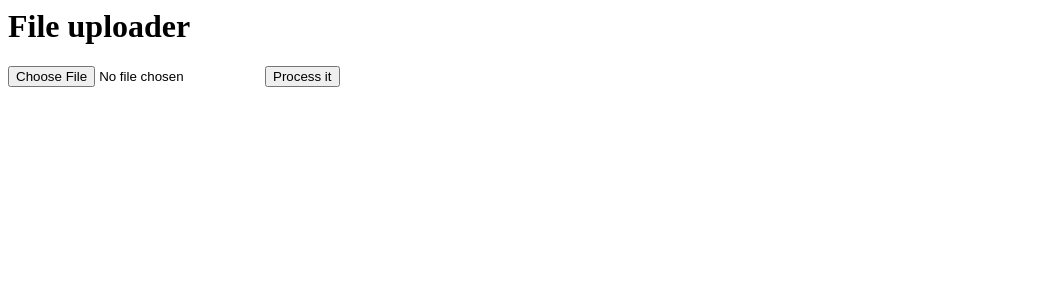
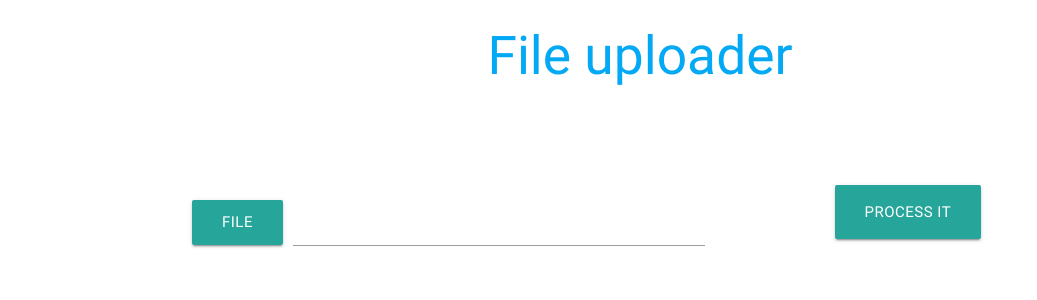
Before and after one commit to aadeshere1/bijulimapan, a Flask app: page /upload in a window 1280 px wide. Shown: the top 300 px of the page, without its empty margins (0-1037 px from the left). Run offline with Flask 2, Linux system fonts and the light colour scheme; some libraries are stand-ins or nearby versions.

Commit message:
Add files via upload

```diff
--- a/templates/upload.html
+++ b/templates/upload.html
@@ -1,12 +1,35 @@
 <html>
   <head>
+    <link rel="stylesheet" href="https://cdnjs.cloudflare.com/ajax/libs/materialize/0.100.2/css/materialize.min.css">
     <title>Upload your files</title>
   </head>
   <body>
-    <h1>File uploader</h1>
-    <form id="upload-form" action="{{url_for('upload')}}" method="POST" enctype="multipart/form-data">
-      <input type="file" name="file" accept="image/*" >
-      <input type="submit" value="Process it">
+    <h2 style="text-align: center" class="light-blue-text">File uploader</h2>
+    <div class="container" style="margin-top: 100px; text-align: center">
+
+            <form id="upload-form" action="{{url_for('upload')}}" method="POST" enctype="multipart/form-data">
+            <div class="row">
+            <div class="col s7">
+                  <div class="file-field input-field">
+      <div class="btn">
+        <span>File</span>
+        <input type="file" name="file" accept="image/*">
+      </div>
+      <div class="file-path-wrapper">
+        <input class="file-path validate" type="text">
+      </div>
+    </div>
+    </div>
+     <div class="col s5">
+          <button class="btn waves-effect waves-light btn-large" type="submit" name="action">Process It
+  </button>
+     </div>
+     </div>
     </form>
+
+
+    </div>
+    <script type="text/javascript" src="https://code.jquery.com/jquery-3.2.1.min.js"></script>
+    <script src="https://cdnjs.cloudflare.com/ajax/libs/materialize/0.100.2/js/materialize.min.js"></script>
   </body>
 </html>
```
